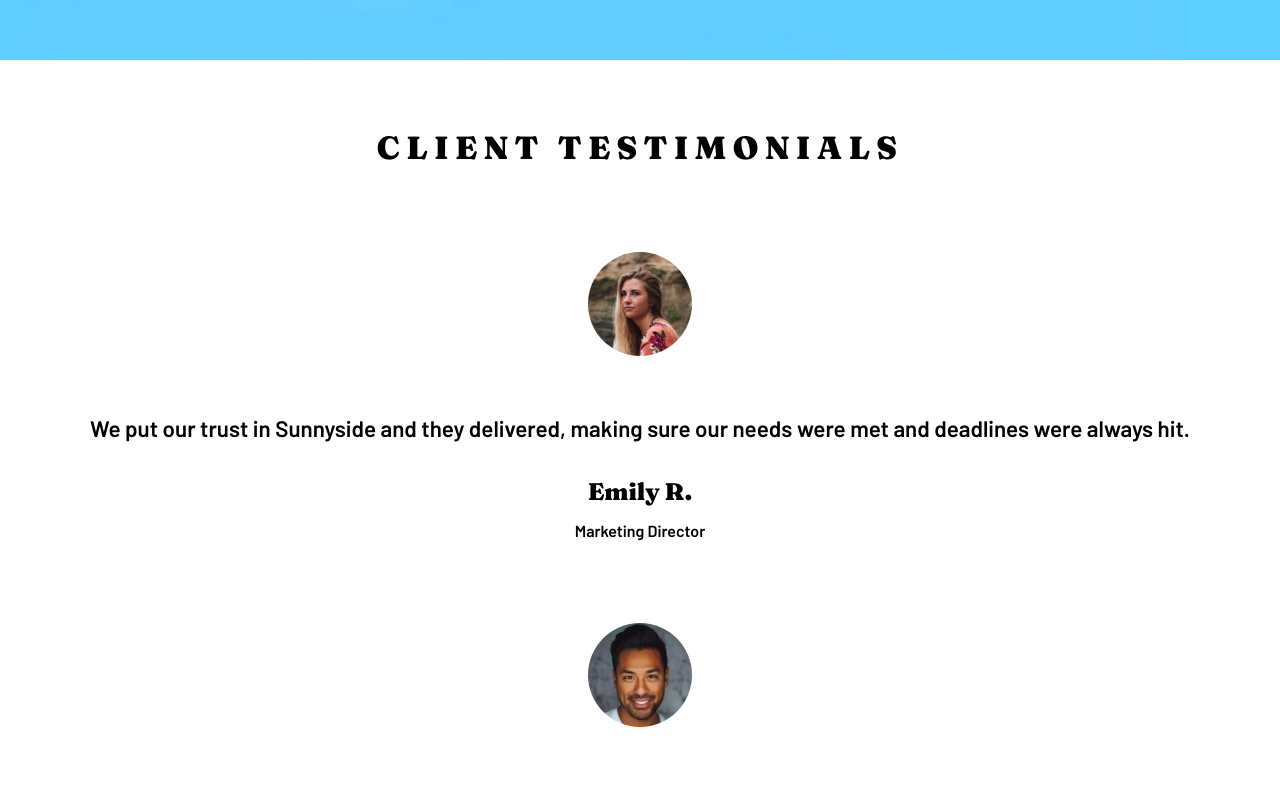
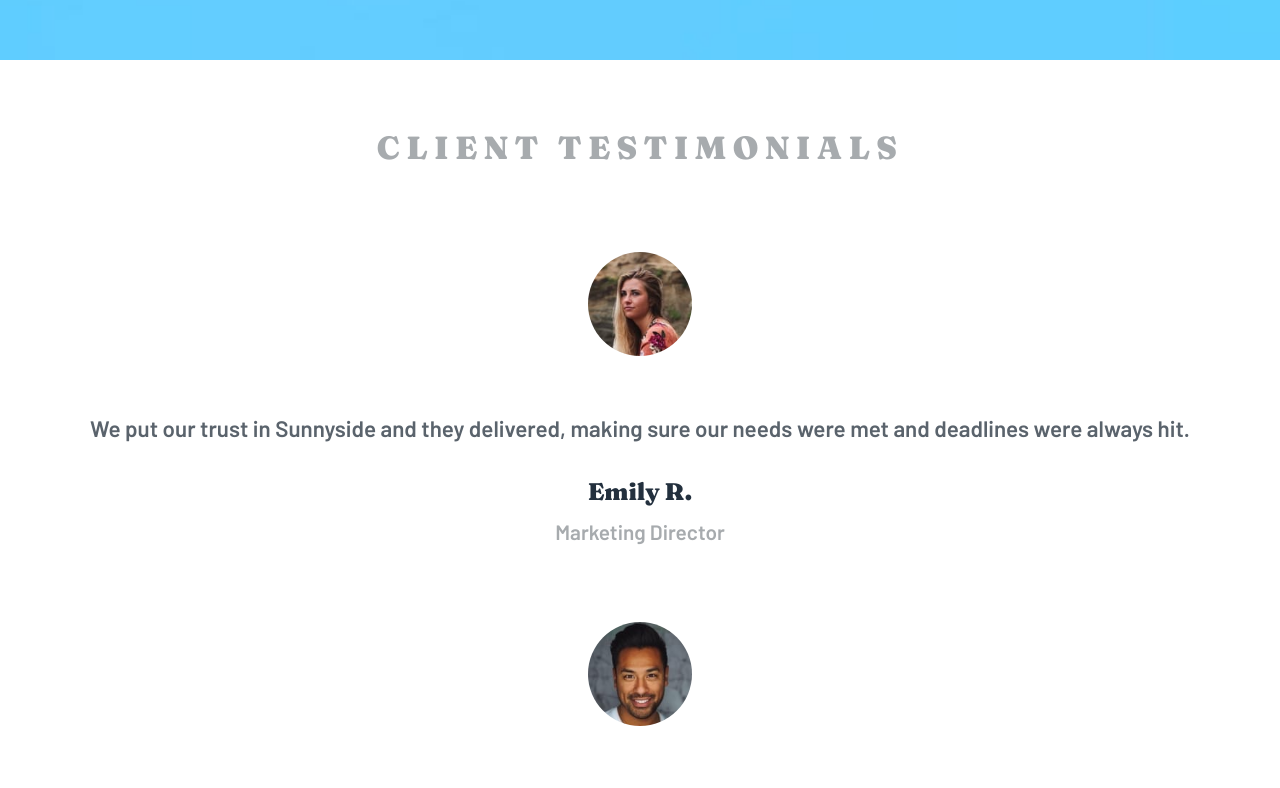
Before and after one commit to elvisowusu/Sunny-Side, a React (Vite) app: page / in a window 1280 px wide. Shown: the part 7200-7988 px from the top of the page. Built offline with nearby package versions, Linux system fonts and the light colour scheme.

Commit message:
Update testimonials styling

```diff
--- a/src/Components/Testimonials.jsx
+++ b/src/Components/Testimonials.jsx
@@ -14,14 +14,14 @@ function Testimonials() {
 
     return (
            <div className='text-center font-BarlowFont'>
-            <h1 className='font-extrabold font-FrauncesFont mt-[3.5rem] sm:mt-[4rem] text-[1.3rem] sm:text-[2rem] tracking-[0.2rem] sm:tracking-[0.4rem] mb-[4rem] sm:mb-[5rem]'>CLIENT TESTIMONIALS</h1>
+            <h1 className='font-extrabold font-FrauncesFont mt-[3.5rem] sm:mt-[4rem] text-[1.3rem] sm:text-[2rem] tracking-[0.2rem] sm:tracking-[0.4rem] mb-[4rem] sm:mb-[5rem] text-Grayishblue'>CLIENT TESTIMONIALS</h1>
             {
                 clients.map((client,key)=>
                     <div key={key} className='flex flex-col justify-center items-center mb-[4.5rem] sm:mb-[5rem]'>
                             <img src={client.Image} alt="image" className='block rounded-full w-[4.6rem] sm:w-[6.5rem] mb-[2.5rem] sm:mb-[3.5rem]'/>
-                            <p className='text-[1.1rem] sm:text-[1.4rem] font-semibold px-[1rem] sm:px-[2rem]'>{client.Statement}</p>
-                            <h3 className='mt-[1.5rem] sm:mt-[2rem] font-extrabold font-FrauncesFont text-lg sm:text-[1.5rem]'>{client.Name}</h3>
-                            <p className='font-semibold text-sm sm:text-base mt-[0.6rem] sm:mt-[0.8rem]'>{client.Ocuupation}</p>
+                            <p className='text-[1.1rem] sm:text-[1.4rem] font-semibold px-[1rem] sm:px-[2rem] text-Verydarkgrayishblue'>{client.Statement}</p>
+                            <h3 className='mt-[1.5rem] sm:mt-[2rem] font-extrabold font-FrauncesFont text-lg sm:text-[1.5rem] text-Verydarkdesaturatedblue'>{client.Name}</h3>
+                            <p className='font-semibold text-sm sm:text-[1.3rem] mt-[0.6rem] sm:mt-[1rem] text-Grayishblue'>{client.Ocuupation}</p>
                     </div>
                 )
             }
```
